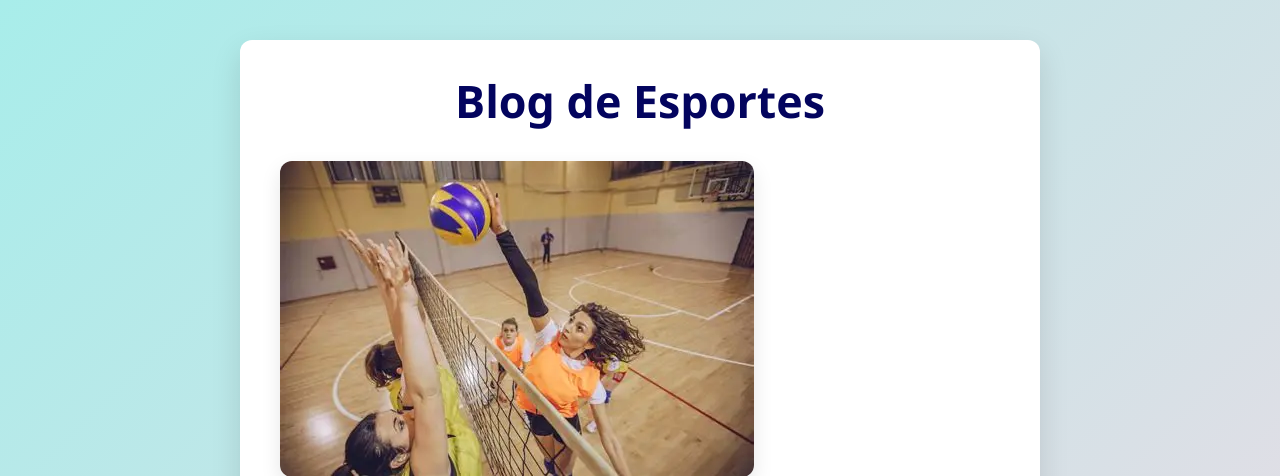
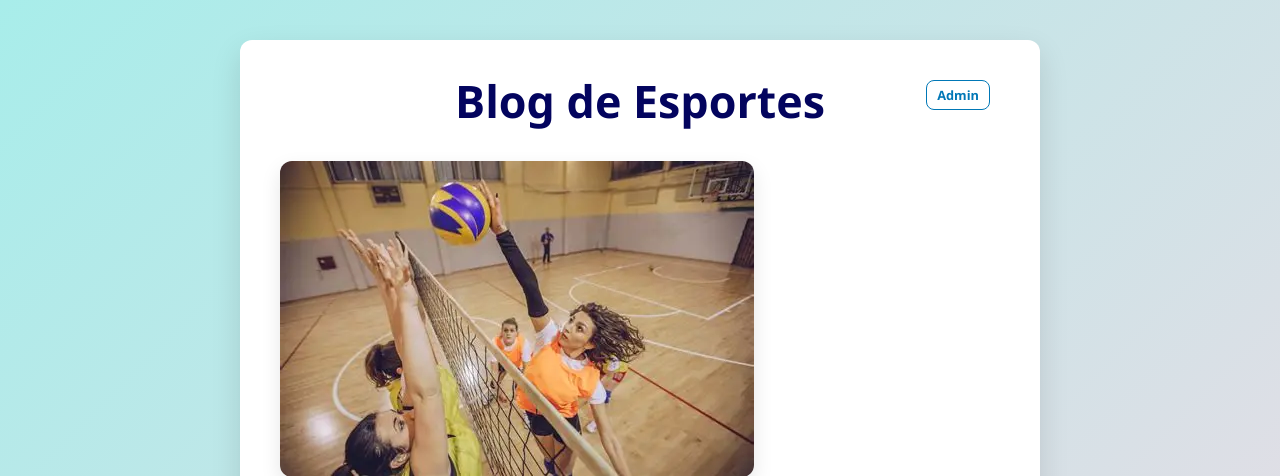
Before and after one commit to Drivol/blog_jango, a Django app: page / in a window 1280 px wide. Shown: the top 476 px of the page. Run offline with Django 5.2, Linux system fonts and the light colour scheme; data comes from the database, SQL or seed files in the repository.

Commit message:
CRIADO BOTÃO PARA A PAGINA ADMIN

```diff
--- a/blog/templates/blog/index.html
+++ b/blog/templates/blog/index.html
@@ -36,6 +36,25 @@
             color: #03045e;
             margin-bottom: 30px;
             font-size: 2.8rem;
+            position: relative; /* Adiciona posição relativa para o link */
+        }
+
+        .admin-link {
+            font-size: 0.8rem;
+            color: #0077b6;
+            text-decoration: none;
+            position: absolute;
+            top: 10px;
+            right: 10px;
+            padding: 5px 10px;
+            border: 1px solid #0077b6;
+            border-radius: 8px;
+            transition: all 0.3s ease;
+        }
+
+        .admin-link:hover {
+            background-color: #0077b6;
+            color: #fff;
         }
 
         article {
@@ -72,7 +91,10 @@
 </head>
 <body>
     <div class="container">
-    <h1>Blog de Esportes</h1>
+        <h1>
+            Blog de Esportes
+            <a href="{% url 'admin:index' %}" class="admin-link">Admin</a>
+        </h1>
 
         {% for post in posts %}
             <article>
```
Lines whose indentation alone changed are shown as unchanged.
